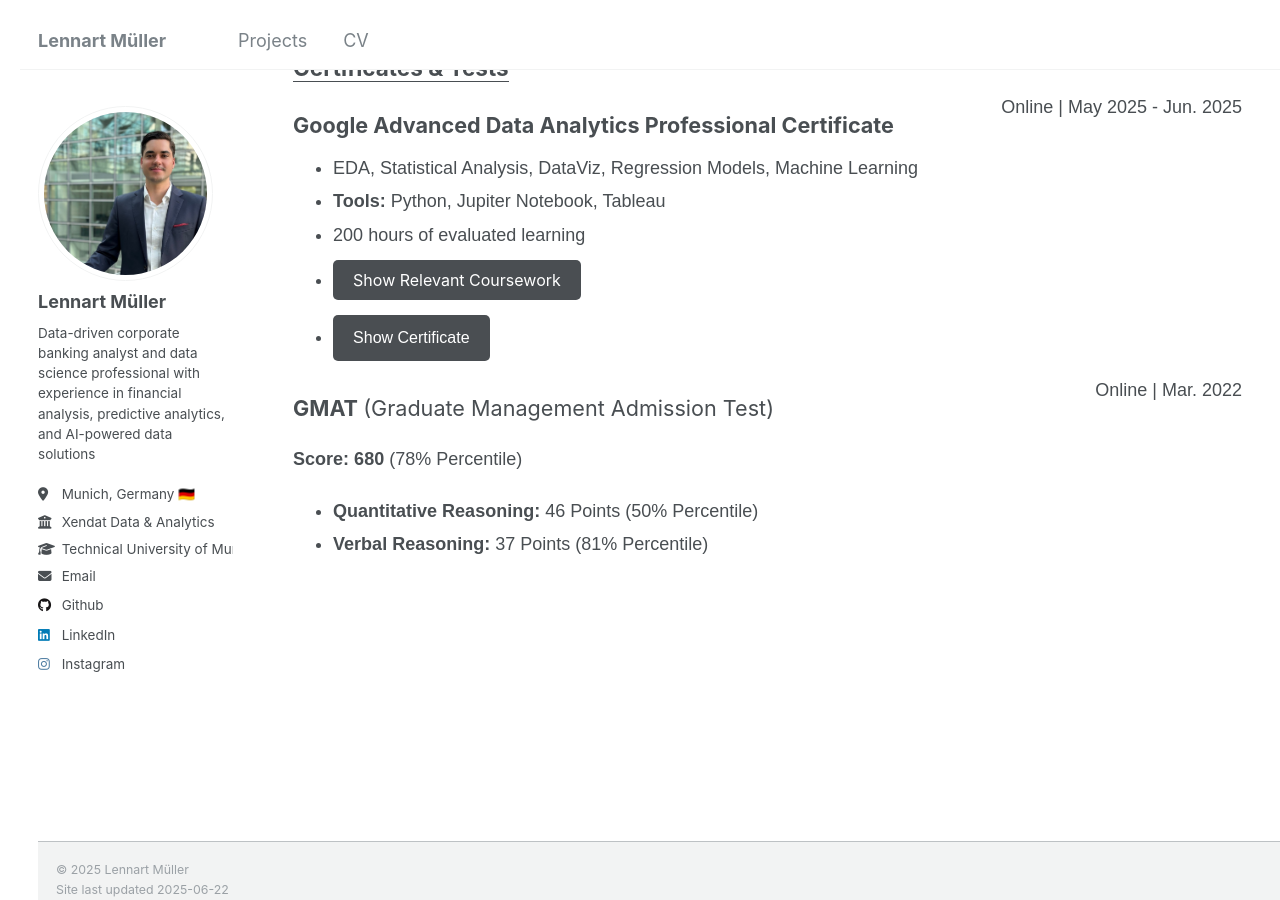
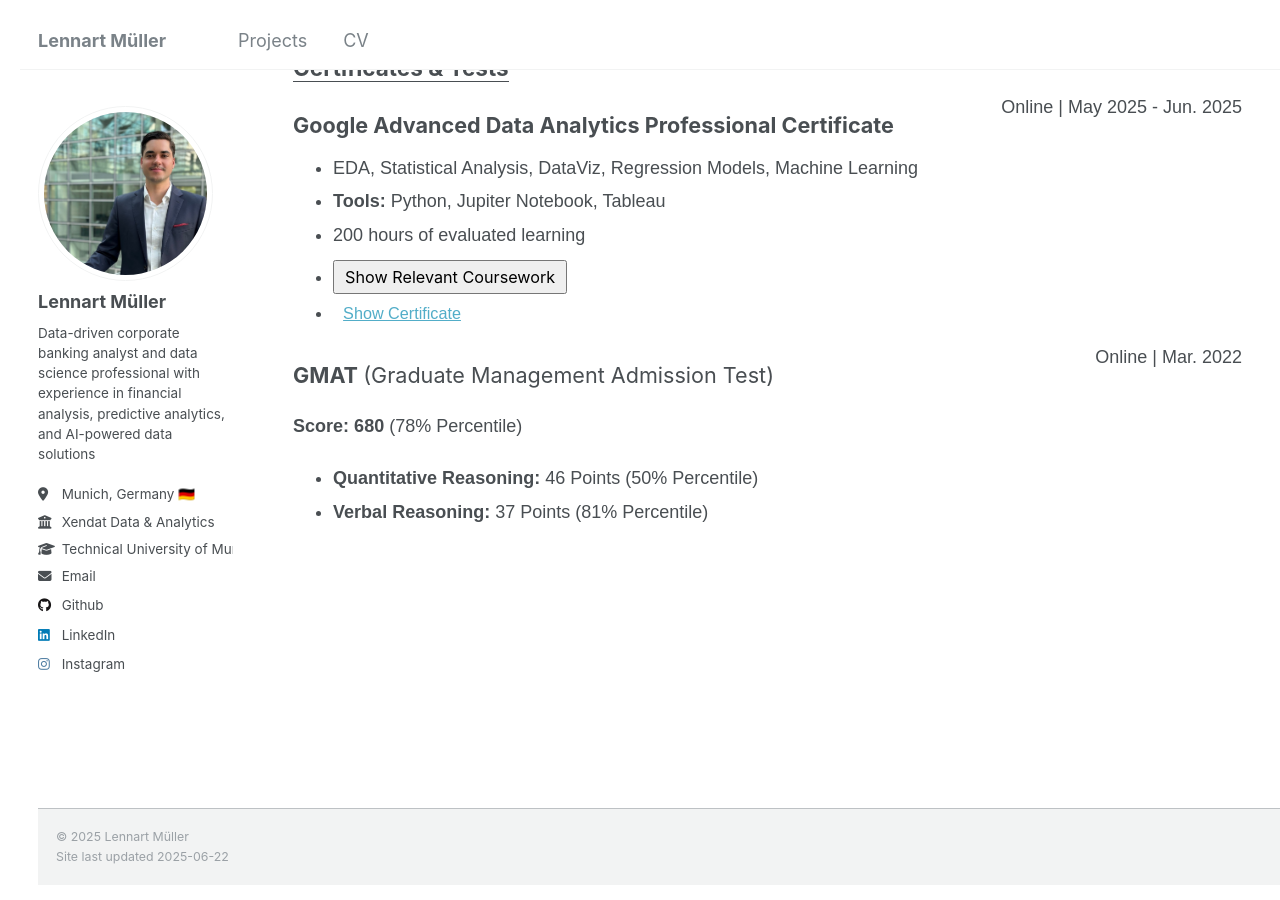
Before and after one commit to lennartmueller123/lennartmueller123.github.io, a Jekyll site: the page built from _pages/cv.html, in a window 1280 px wide and 900 px high, scrolled down 2068 px. Built offline with Jekyll 4.4.1, drawn with Linux system fonts in a browser that asks for light colours.

Commit message:
Update cv.html

```diff
--- a/_pages/cv.html
+++ b/_pages/cv.html
@@ -244,7 +244,7 @@ redirect_from:
               <li><strong>Tools: </strong>Python, Jupiter Notebook, Tableau</li>
               <li>200 hours of evaluated learning</li>
               <li>
-                <button onclick="toggleDropdown('google-certificate')" style="margin-top: 5px; padding: 10px 20px; background-color: #4A4E52; color: white; border: none; border-radius: 5px; font-size: 16px; cursor: pointer;">
+                <button onclick="toggleDropdown('google-certificate')" style="margin-top: 5px; padding: 5px 10px; font-size: 0.9em; cursor: pointer;">
                   Show Relevant Coursework
                 </button>
                 <ul id="google-certificate" style="display: none; margin-top: 5px;">
@@ -259,7 +259,7 @@ redirect_from:
               <li>
                 <a href="https://www.credly.com/badges/40075db6-9ff5-4a3a-9b0e-abf4c5d01546/linked_in_profile"
                   target="_blank"
-                  style="display: inline-block; margin-top: 10px; padding: 10px 20px; background-color: #4A4E52; color: white; text-decoration: none; border-radius: 5px; font-size: 16px;">
+                  style="margin-top: 5px; padding: 5px 10px; font-size: 0.9em; cursor: pointer;">
                   Show Certificate
                 </a>
               </li>
```
